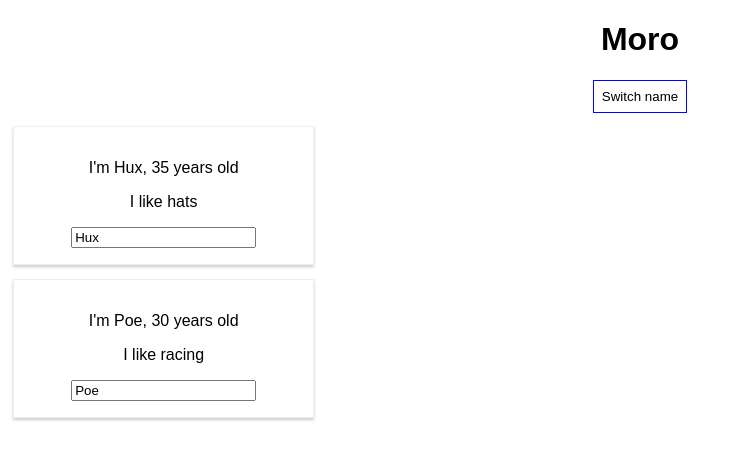
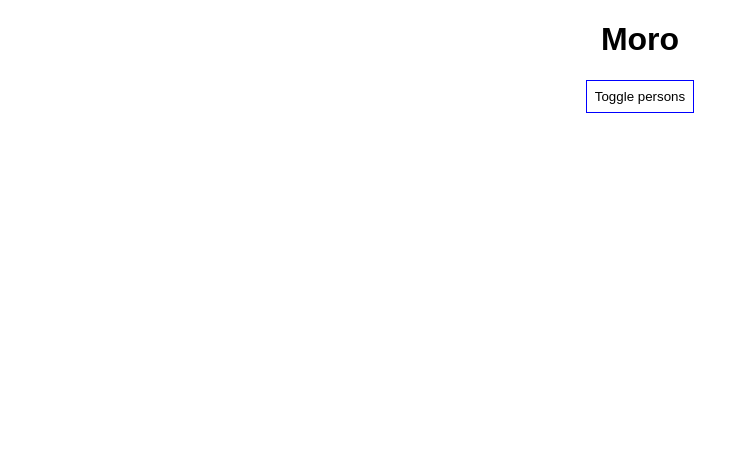
Before and after one commit to jarnoln/react-persons, a React (Create React App) app: page / in a window 1280 px wide. Shown: the top 460 px of the page, without its empty margins (0-745 px from the left). Built offline with nearby package versions, Linux system fonts and the light colour scheme.

Commit message:
Toggle person list

```diff
--- a/src/App.js
+++ b/src/App.js
@@ -8,17 +8,14 @@
     persons: [
       { name: 'Hux', age: 35 },
       { name: 'Poe', age: 30 }
-    ]
+    ],
+    showPersons: false
   }
 
-  switchNameHandler = (newName) => {
-    console.log('Clicked');
-    this.setState({
-      persons: [
-        { name: newName, age: 55 },
-        { name: 'Hex', age: 155 }
-      ]
-    });
+  togglePersonsHandler = () => {
+    // console.log('Clicked');
+    const shown = this.state.showPersons;
+    this.setState({ showPersons: !shown});
   }
 
   nameChangedHandler = (event) => {
@@ -42,13 +39,17 @@
         <h1> Moro </h1>
         <button
           style={style}
-          onClick={this.switchNameHandler.bind(this, 'Huck')}>Switch name</button>
-        <Person
-          name={this.state.persons[0].name}
-          age={this.state.persons[0].age}
-          changed={this.nameChangedHandler}>I like hats</Person>
+          onClick={this.togglePersonsHandler}>Toggle persons</button>
+          {this.state.showPersons ?
+        <div>
+          <Person
+            name={this.state.persons[0].name}
+            age={this.state.persons[0].age}
+            changed={this.nameChangedHandler}>I like hats</Person>
 
-        <Person name={this.state.persons[1].name} age={this.state.persons[1].age}>I like racing</Person>
+          <Person name={this.state.persons[1].name} age={this.state.persons[1].age}>I like racing</Person>
+        </div>
+        : null}
       </div>
     );
     // Same as:
```
